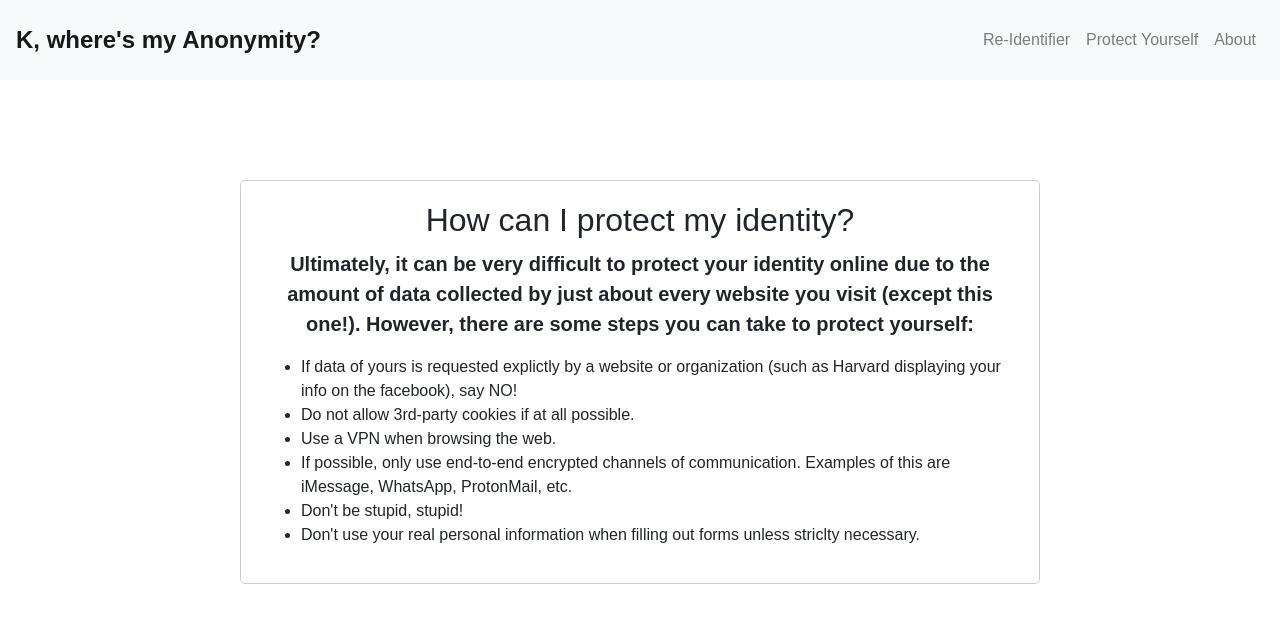
After one commit to mjmoorman03/CS105FinalProject, a Flask app: page /protect in a window 1280 px wide. The commit adds this page. Shown: the top 623 px of the page. Run offline with Flask 3, Linux system fonts and the light colour scheme; some libraries are stand-ins or nearby versions.

Commit message:
rly solid progress on rest of website. it's weird how it tracks joints and doubles bc the facebook can't distinguish but i'm happy enough w it

```diff
--- a/website/app.py
+++ b/website/app.py
@@ -21,7 +21,17 @@ def matchWithBlanks(person1: dict, person2: dict):
                 and (person1['Year'] == person2['Year'] or not person1['Year'])
     return matched
 
-def identifyIndividual(person: dict):
+def matchWithBlanksDouble(person1: dict, person2: dict):
+    ''' true iff fields match '''
+    # doesn't just check person1 == person2 bc person2 has a name field
+    matched = (person1['Concentration 1'] == person2['Concentration 1'] or not person1['Concentration 1'] or (person1['Concentration 1'] == person2['Concentration 2'] and person1['Concentration 2'] == person2['Concentration 1'])) \
+                and (person1['Concentration 2'] == person2['Concentration 2'] or not person1['Concentration 2'] or (person1['Concentration 1'] == person2['Concentration 2'] and person1['Concentration 2'] == person2['Concentration 1'])) \
+                and (person1['House'] == person2['House'] or not person1['House']) \
+                and (person1['Year'] == person2['Year'] or not person1['Year'])
+    return matched
+
+
+def identifyIndividual(person: dict, joint: bool):
     # returns a list of the names of the people who match the person
     # if no one matches, returns an empty list
 
@@ -29,7 +39,7 @@ def identifyIndividual(person: dict):
     facebookFile = '../105facebook_cleaned.csv'
     f = open(facebookFile, 'r', encoding='utf-8-sig')
     data = list(csv.DictReader(f))
-    matches = [p for p in data if matchWithBlanks(person, p)]
+    matches = [p for p in data if (matchWithBlanks(person, p) if joint else matchWithBlanksDouble(person, p))]
     f.close()
     return matches
 
@@ -45,6 +55,7 @@ def result():
     concentration2 = request.form['concentration2']
     house = request.form['house']
     year = request.form['year']
+    joint = request.form.get('joint')
     # Create the person dictionary
     person = {
         'Concentration 1': concentration1,
@@ -54,9 +65,20 @@ def result():
     }
     # print(person)
     # Call the identifyIndividual() function
-    matches = identifyIndividual(person)
+    matches = identifyIndividual(person, joint)
     # Render the results template with the matches
     return render_template('result.html', numMatches=str(len(matches)), person=person)
+
+
+@app.route('/about', methods=['GET'])
+def about():
+    return render_template('about.html')
+
+
+@app.route('/protect', methods=['GET'])
+def protect():
+    return render_template('protect.html')
+
 
 if __name__ == '__main__':
     # Define your data
--- /dev/null
+++ b/website/templates/protect.html
@@ -0,0 +1,126 @@
+<!DOCTYPE html>
+<html>
+<head>
+    <title>K, where's my Anonymity?</title>
+    <link rel="stylesheet" href="https://stackpath.bootstrapcdn.com/bootstrap/4.5.2/css/bootstrap.min.css">
+    <style>
+        body {
+            font-family: 'Arial Rounded MT', Arial, sans-serif;
+        }
+        .navbar {
+            background-color: #f8f9fa;
+            height: 80px;
+        }
+        .navbar-brand {
+            font-weight: bold;
+            font-size: 24px;
+        }
+        .navbar-nav.ml-auto > .nav-item {
+            margin-left: auto;
+        }
+        .header {
+            text-align: center;
+            font-size: 48px;
+            margin-bottom: 20px;
+        }
+        .form-container {
+            max-width: 400px;
+            margin: 0 auto;
+            padding: 20px;
+            border: 1px solid #ccc;
+            border-radius: 5px;
+        }
+        .form-cont {
+            max-width: 800px;
+            margin: 100px auto;
+            padding: 20px;
+            border: 1px solid #ccc;
+            border-radius: 5px;
+        }
+        .form-container h2 {
+            text-align: center;
+            margin-bottom: 20px;
+        }
+        .form-container label {
+            display: block;
+            margin-bottom: 10px;
+        }
+        .form-container select {
+            width: 100%;
+            padding: 5px;
+            margin-bottom: 10px;
+        }
+        .form-container input[type="text"] {
+            width: 100%;
+            padding: 5px;
+            margin-bottom: 10px;
+            border-radius: 5px;
+            border: 1px solid #ccc;
+        }
+        .form-container button {
+            width: 100%;
+            padding: 10px;
+            background-color: #4CAF50;
+            color: white;
+            border: none;
+            border-radius: 5px;
+            cursor: pointer;
+        }
+        .large-number {
+            font-size: 72px;
+            font-weight: bold;
+            text-align: center;
+            margin-bottom: 5px;
+            margin-top: 10px;
+        }
+        .result-text {
+            text-align: center;
+            margin-top: 10px;
+            font-weight: bold;
+            font-size: 20px;
+        }
+        .h2 {
+            text-align: center;
+        }
+    </style>
+</head>
+<body>
+    <nav class="navbar navbar-expand-md navbar-light">
+        <a class="navbar-brand" href="/">K, where's my Anonymity?</a>
+        <button class="navbar-toggler" type="button" data-toggle="collapse" data-target="#navbarNav" aria-controls="navbarNav" aria-expanded="false" aria-label="Toggle navigation">
+            <span class="navbar-toggler-icon"></span>
+        </button>
+        <div class="collapse navbar-collapse" id="navbarNav">
+            <ul class="navbar-nav ml-auto">
+                <li class="nav-item">
+                    <a class="nav-link" href="/">Re-Identifier</a>
+                </li>
+                <li class="nav-item">
+                    <a class="nav-link" href="/protect">Protect Yourself</a>
+                </li>
+                <li class="nav-item">
+                    <a class="nav-link" href="/about">About</a>
+                </li>
+            </ul>
+        </div>
+    </nav>
+    <div class="form-cont">
+        <p class="h2">How can I protect my identity?</p>
+        <p class="result-text">
+            Ultimately, it can be very difficult to protect your identity online due to the amount of data collected by just about every website you visit (except this one!). However, there are some steps you can take to protect yourself:
+            <ul>
+                <li>If data of yours is requested explictly by a website or organization (such as Harvard displaying your info on the facebook), say NO!</li>
+                <li>Do not allow 3rd-party cookies if at all possible.</li>
+                <li>Use a VPN when browsing the web.</li>
+                <li>If possible, only use end-to-end encrypted channels of communication. Examples of this are iMessage, WhatsApp, ProtonMail, etc.</li>
+                <li>Don't be stupid, stupid!</li>
+                <li>Don't use your real personal information when filling out forms unless striclty necessary.</li>
+            </ul>
+        </p>
+    </div>
+
+    <script src="https://code.jquery.com/jquery-3.5.1.slim.min.js"></script>
+    <script src="https://cdn.jsdelivr.net/npm/@popperjs/core@2.5.4/dist/umd/popper.min.js"></script>
+    <script src="https://stackpath.bootstrapcdn.com/bootstrap/4.5.2/js/bootstrap.min.js"></script>
+</body>
+</html>
```
Also changed, not shown: website/templates/about.html (added, +114 -0 lines), website/templates/index.html (+20 -0 lines), website/templates/result.html (+22 -0 lines), 1 other file.
